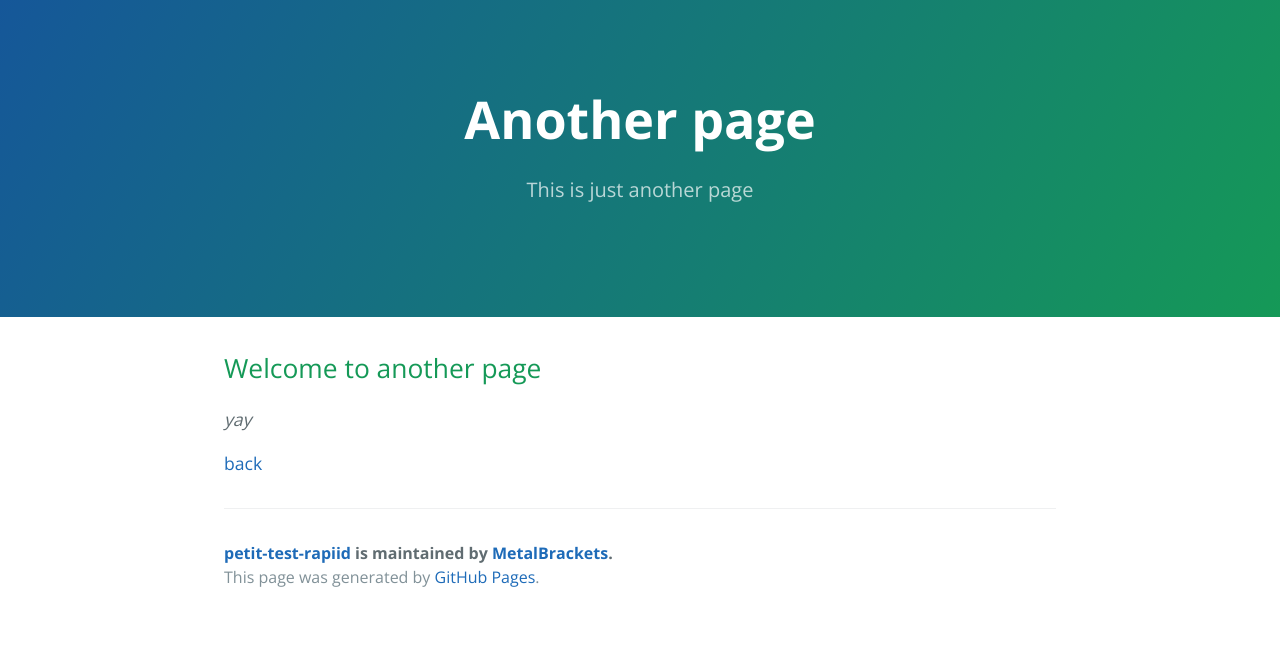
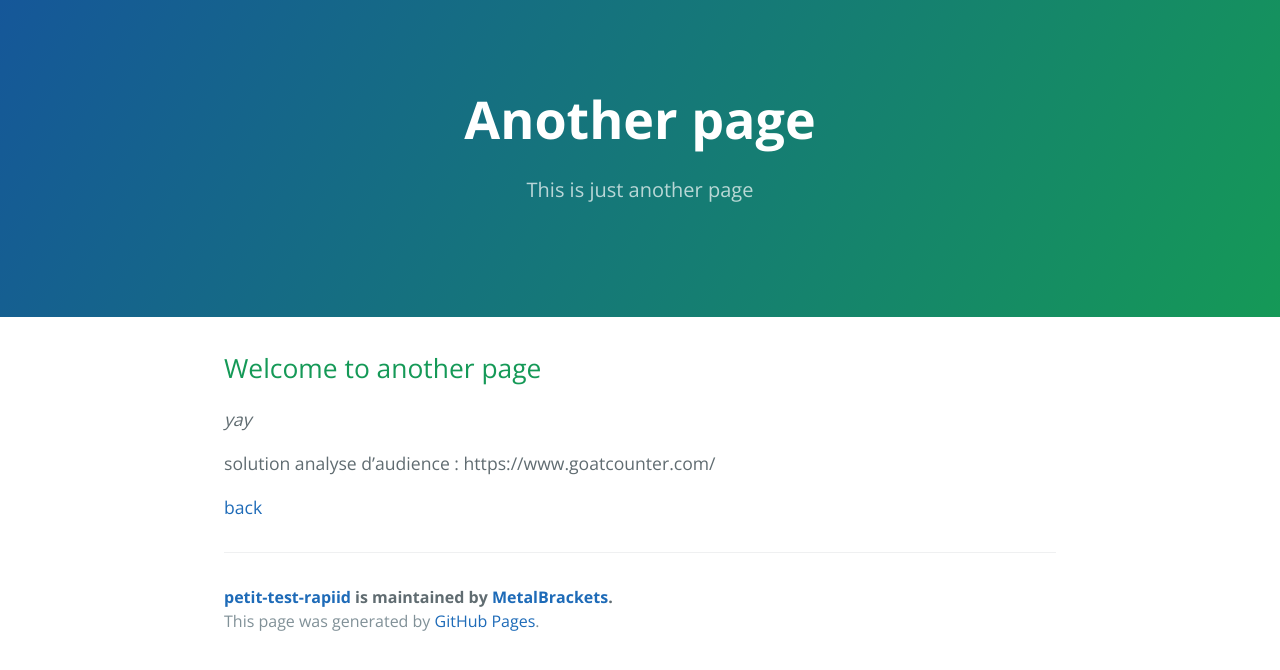
Before and after one commit to MetalBrackets/petit-test-rapiid, a Jekyll site: the page built from another-page.md, in a window 1280 px wide. Shown: the top 670 px of the page. Built offline with Jekyll 4.4.1, drawn with Linux system fonts in a browser that asks for light colours.

Commit message:
seo test

```diff
--- a/another-page.md
+++ b/another-page.md
@@ -8,4 +8,7 @@ description: This is just another page
 
 _yay_
 
+solution analyse d'audience :
+https://www.goatcounter.com/
+
 [back](./)
```
